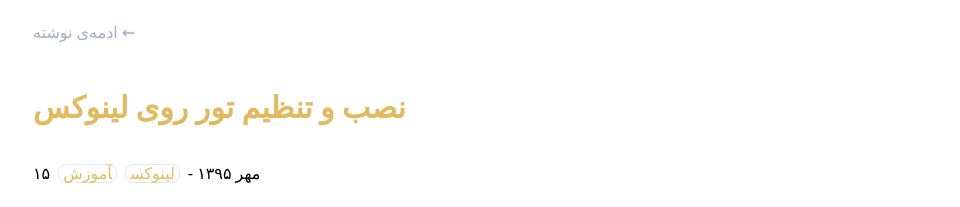
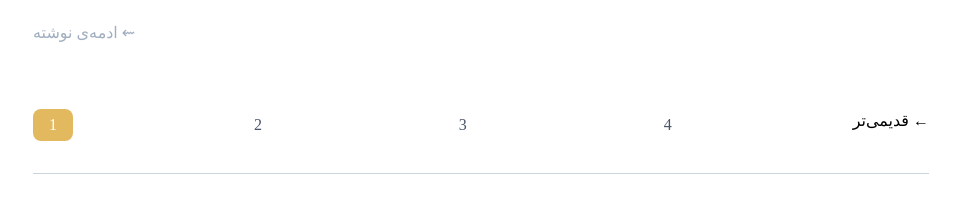
Before and after one commit to SlashArash/blog, a Gatsby site: page / in a window 1280 px wide. Shown: the part 3214-3421 px from the top of the page, without its empty margins (159-1119 px from the left). Built offline with nearby package versions, Linux system fonts and the light colour scheme; Gatsby itself is replaced by a stand-in of ours.

Commit message:
implement pagination for blog posts

```diff
--- a/gatsby-node.js
+++ b/gatsby-node.js
@@ -45,6 +45,22 @@ exports.createPages = ({ actions, graphql }) => {
         },
       })
     })
+    // Create blog post list pages
+    const postsPerPage = 10
+    const numPages = Math.ceil(posts.length / postsPerPage)
+
+    Array.from({ length: numPages }).forEach((_, i) => {
+      createPage({
+        path: i === 0 ? `/` : `/${i + 1}`,
+        component: path.resolve('./src/templates/blog-list.tsx'),
+        context: {
+          limit: postsPerPage,
+          skip: i * postsPerPage,
+          numPages,
+          currentPage: i + 1,
+        },
+      })
+    })
 
     // Tag pages:
     let tags = []
--- /dev/null
+++ b/src/components/Pagination/Pagination.tsx
@@ -0,0 +1,48 @@
+import React from 'react'
+import { Link } from 'gatsby'
+import messages from 'utils/messages'
+
+type Props = {
+  currentPage: number
+  numPages: number
+}
+
+const Pagination: React.FC<Props> = ({ currentPage, numPages }) => {
+  const isFirst = currentPage === 1
+  const isLast = currentPage === numPages
+  const prevPage = currentPage - 1 === 1 ? '/' : (currentPage - 1).toString()
+  const nextPage = (currentPage + 1).toString()
+  return (
+    <div className="flex justify-between align-center mt-16">
+      {!isFirst && (
+        <Link to={prevPage} rel="prev">
+          → {messages.newer}
+        </Link>
+      )}
+      {Array.from({ length: numPages }, (_, i) => {
+        const isActive = i + 1 === currentPage
+        return (
+          <Link
+            key={i + 1}
+            to={`/${i === 0 ? '' : i + 1}`}
+            className={`py-1 px-4 rounded-lg transition duration-300 ease-in-out  ${
+              isActive ? 'text-white' : 'text-gray-700'
+            } ${isActive ? 'bg-gold-400' : 'bg-white'} ${
+              isActive ? 'hover:bg-gold-600' : 'hover:text-gold-400'
+            }`}
+          >
+            {i + 1}
+          </Link>
+        )
+      })}
+
+      {!isLast && (
+        <Link to={nextPage} rel="next">
+          {messages.older} ←
+        </Link>
+      )}
+    </div>
+  )
+}
+
+export default Pagination
--- /dev/null
+++ b/src/components/Pagination/index.ts
@@ -0,0 +1,3 @@
+import Pagination from './Pagination'
+
+export default Pagination
--- a/src/pages/index.tsx
+++ b/src/templates/blog-list.tsx
@@ -5,6 +5,7 @@ import { ArticleForBlog } from 'types/Article'
 import Layout from 'components/Layout'
 import BlogRoll from 'components/BlogRoll'
 import Seo from 'components/Seo'
+import Pagination from 'components/Pagination'
 
 type Props = {
   data: {
@@ -12,22 +13,34 @@ type Props = {
       edges: ArticleForBlog[]
     }
   }
+  pageContext: {
+    limit: number
+    skip: number
+    numPages: number
+    currentPage: number
+  }
 }
 
-const BlogPage: React.FC<Props> = ({ data }) => (
+const BlogPage: React.FC<Props> = ({ data, pageContext }) => (
   <Layout>
     <Seo slug={'/'} title="" />
     <BlogRoll articles={data.allMarkdownRemark.edges} />
+    <Pagination
+      currentPage={pageContext.currentPage}
+      numPages={pageContext.numPages}
+    />
   </Layout>
 )
 
 export default BlogPage
 
 export const blogQueryPage = graphql`
-  query BlogQuery {
+  query BlogQuery($skip: Int!, $limit: Int!) {
     allMarkdownRemark(
       sort: { order: DESC, fields: [frontmatter___date] }
       filter: { frontmatter: { templateKey: { eq: "blog-post" } } }
+      limit: $limit
+      skip: $skip
     ) {
       edges {
         node {
--- a/src/utils/messages.ts
+++ b/src/utils/messages.ts
@@ -6,7 +6,9 @@ export default {
   feed: 'فید',
   footerMessage: 'طراحی با ♥ توسط آرش کدخدائی الیادرانی (@slasharash)',
   mainPage: 'برگه‌ی اصلی',
+  newer: 'جدیدتر',
   pageNotFound: 'صفحه پیدا نشد',
+  older: 'قدیمی‌تر',
   postWithThisTag: 'نوشته با این برچسب',
   tagName: (tag: string) => `برچسب «${tag}»`,
   tags: 'برچسب‌ها',
```
